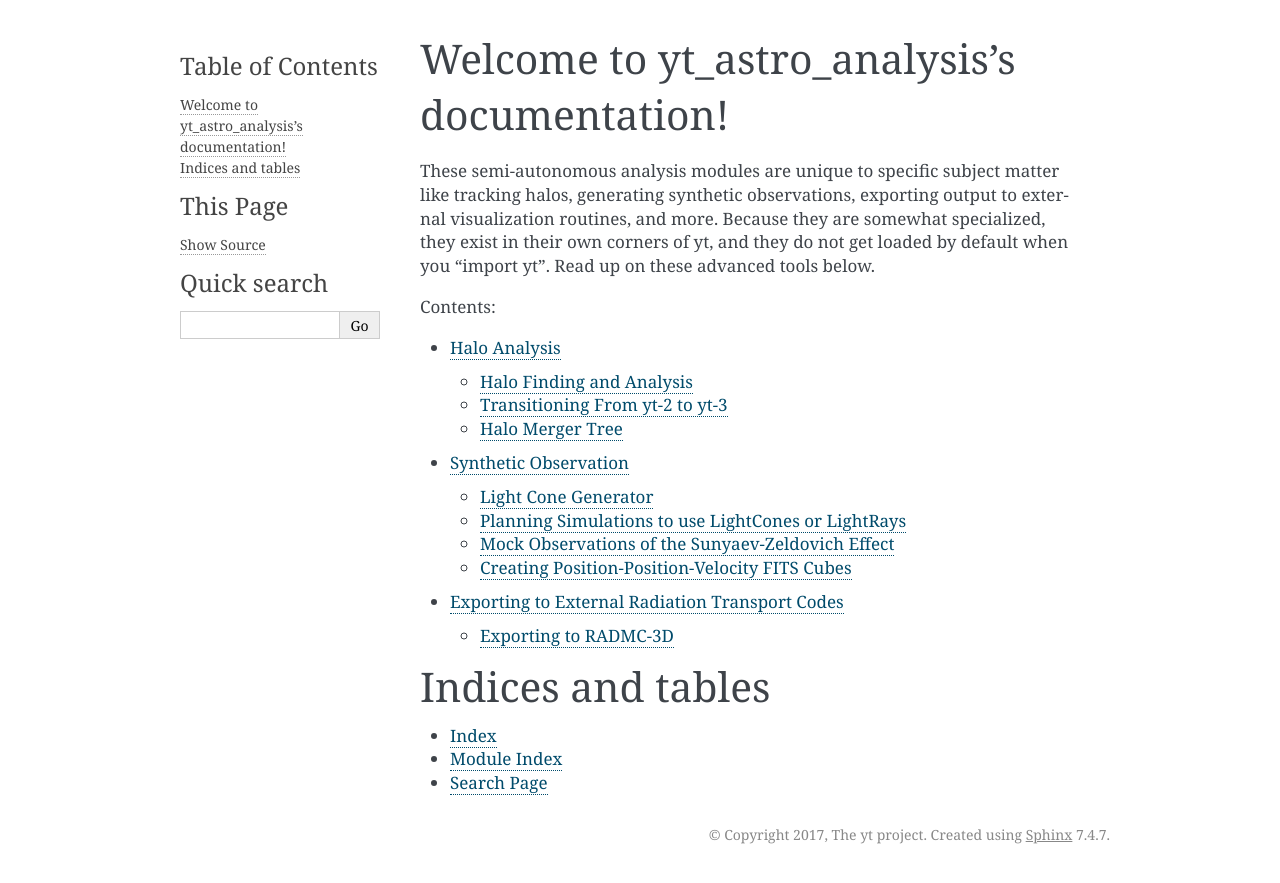
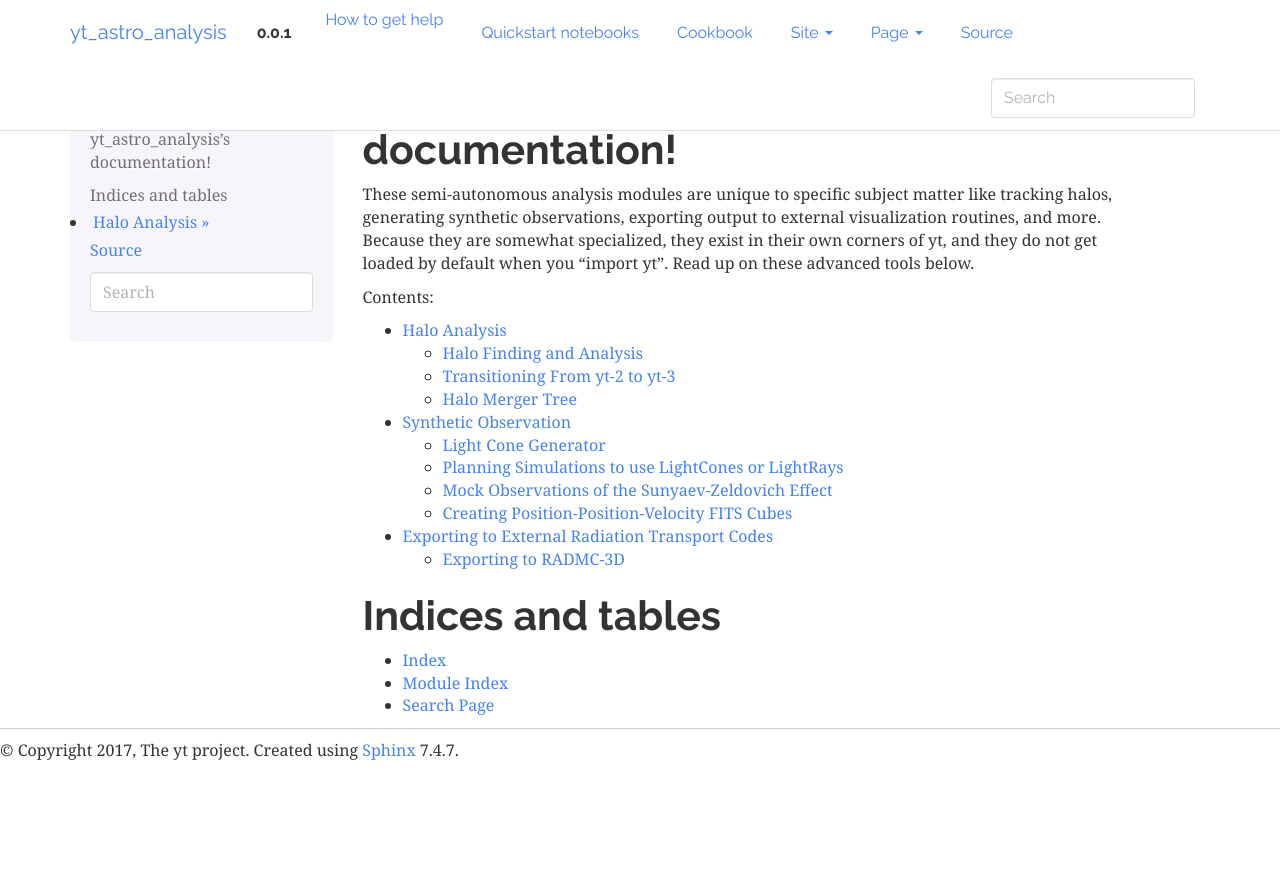
Before and after one commit to yt-project/yt_astro_analysis, a Sphinx documentation site: the page built from doc/source/index.rst, in a window 1280 px wide. Shown: the top 883 px of the page. Built offline with Sphinx 7.4.7, drawn with Linux system fonts in a browser that asks for light colours; formulas are drawn with MathJax 3; pages that are not in the unit, such as notebooks, are missing from menus.

Commit message:
Copying some things from yt's doc conf.py.

```diff
--- a/doc/source/conf.py
+++ b/doc/source/conf.py
@@ -17,10 +17,17 @@
 # add these directories to sys.path here. If the directory is relative to the
 # documentation root, use os.path.abspath to make it absolute, like shown here.
 #
-# import os
-# import sys
+import glob
+import os
+import sys
 # sys.path.insert(0, os.path.abspath('.'))
 
+on_rtd = os.environ.get("READTHEDOCS", None) == "True"
+
+# If extensions (or modules to document with autodoc) are in another directory,
+# add these directories to sys.path here. If the directory is relative to the
+# documentation root, use os.path.abspath to make it absolute, like shown here.
+sys.path.insert(0, os.path.abspath('../extensions/'))
 
 # -- General configuration ------------------------------------------------
 
@@ -85,13 +92,27 @@
 # The theme to use for HTML and HTML Help pages.  See the documentation for
 # a list of builtin themes.
 #
-html_theme = 'alabaster'
+import sphinx_bootstrap_theme
+html_theme = 'bootstrap'
+html_theme_path = sphinx_bootstrap_theme.get_html_theme_path()
 
 # Theme options are theme-specific and customize the look and feel of a theme
 # further.  For a list of options available for each theme, see the
 # documentation.
 #
 # html_theme_options = {}
+html_theme_options = dict(
+    bootstrap_version = "3",
+    bootswatch_theme = "readable",
+    navbar_links = [
+        ("How to get help", "help/index"),
+        ("Quickstart notebooks", "quickstart/index"),
+        ("Cookbook", "cookbook/index"),
+        ],
+    navbar_sidebarrel = False,
+    globaltoc_depth = 2,
+)
+
 
 # Add any paths that contain custom static files (such as style sheets) here,
 # relative to this directory. They are copied after the builtin static files,
@@ -154,3 +175,6 @@
      author, 'yt_astro_analysis', 'One line description of project.',
      'Miscellaneous'),
 ]
+
+if not on_rtd:
+    autosummary_generate = glob.glob("reference/api/api.rst")
```
